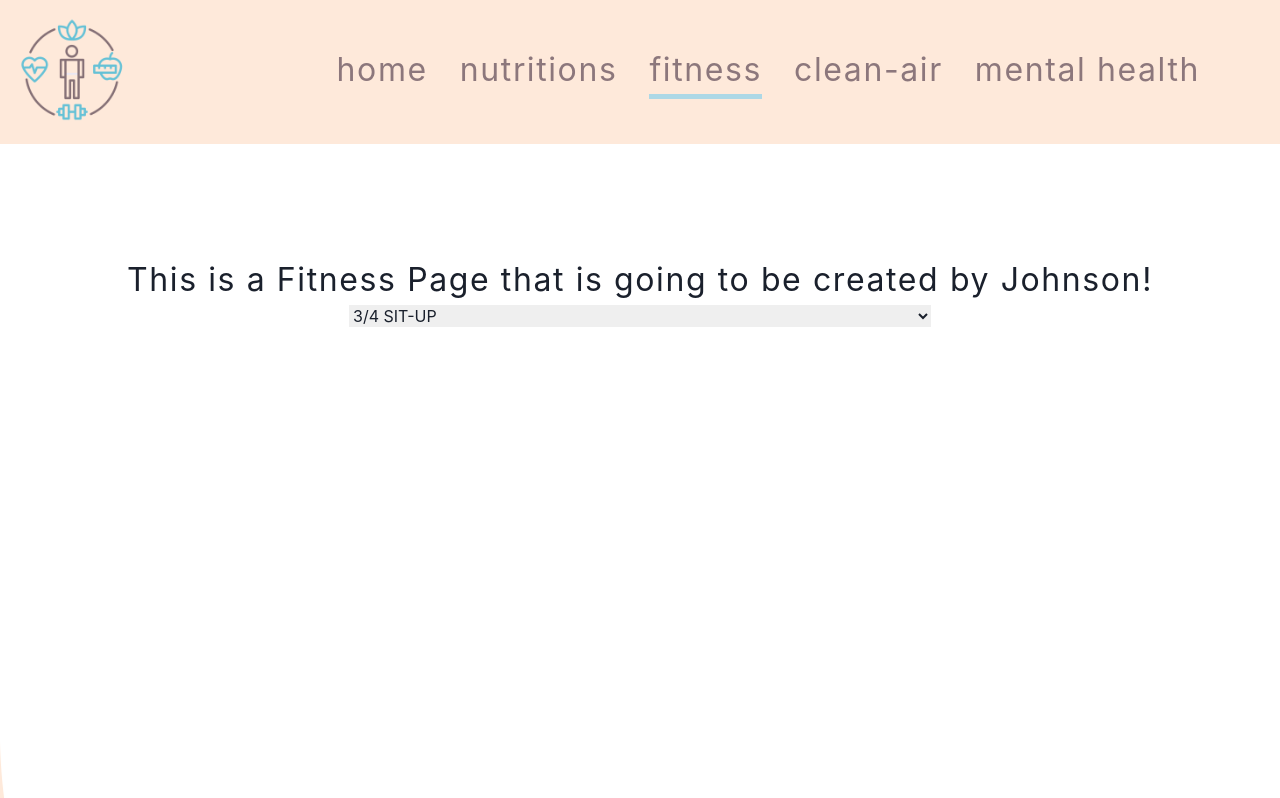
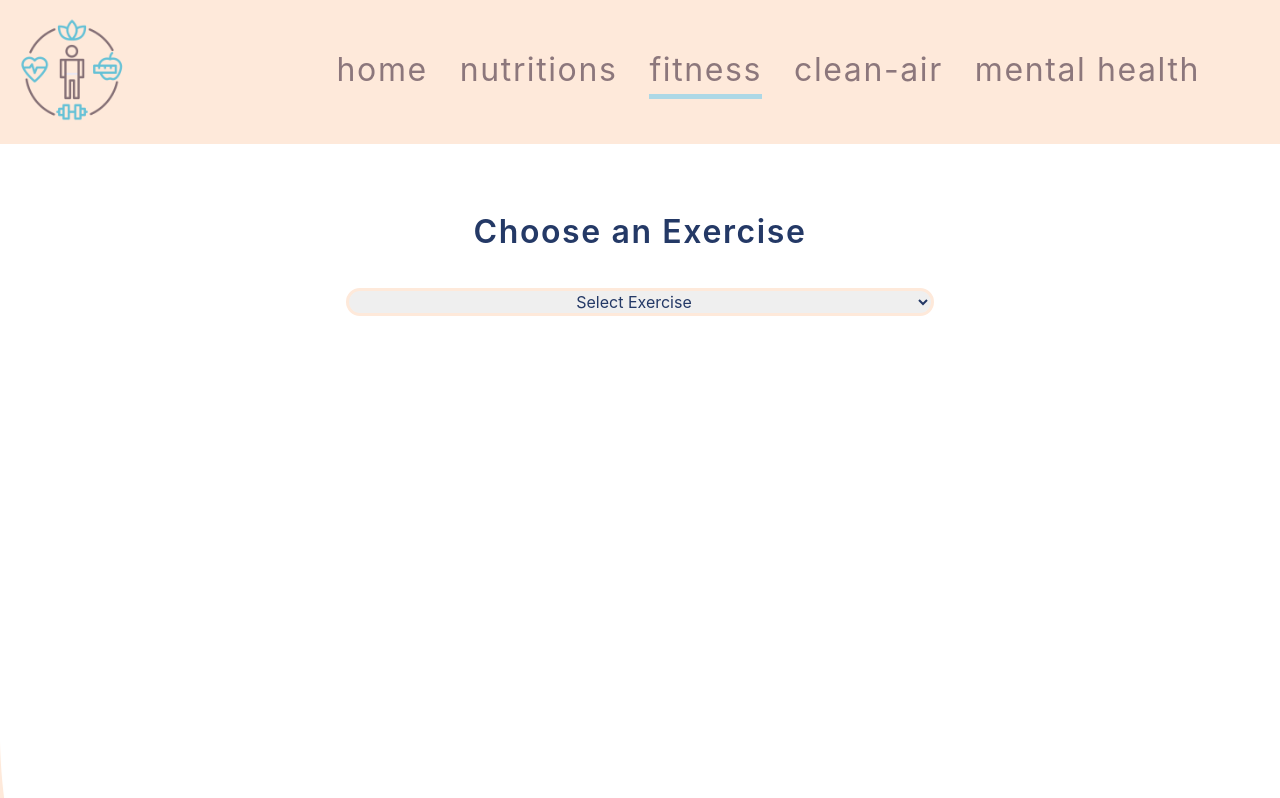
Before and after one commit to OxanaSF/healthy-hood, a React (Create React App) app: page /fitness in a window 1280 px wide. Shown: the top 798 px of the page. Built offline with nearby package versions, Linux system fonts and the light colour scheme; a web font is replaced by a local one.

Commit message:
added fitness content

```diff
--- a/src/components/fitness/FitnessSearch.js
+++ b/src/components/fitness/FitnessSearch.js
@@ -1,53 +1,76 @@
 import styled from "styled-components";
-import { useState } from "react";
-import { useNavigate } from "react-router";
+import { useState, useEffect } from "react";
 import AnimatedPage from "../../animations/AnimatedPageTransition";
 import { data } from "./data";
 
-const FitnessSearchBar = (props) => {
+const FitnessSelect = (props) => {
   const [input, setInput] = useState(false);
-  const navigate = useNavigate();
   const [bodypart, setBodypart] = useState("");
-  const [option, setOption] = useState({});
+  const [option, setOption] = useState("");
   const [exercise, setExercise] = useState("");
-
-  const onSubmitHandler = (e) => {
-    e.preventDefault();
-    navigate(input);
-    setInput("");
-  };
 
   const handleChange = (e) => {
     setInput(true);
+    e.preventDefault();
     setOption(data[e.target.value]);
     console.log(option);
+  };
+
+  useEffect(() => {
     setBodypart(option.bodyPart);
     setExercise(option.gifUrl);
-  };
+  }, [option]);
 
   return (
     <>
       <AnimatedPage>
+        <SelectSection>
           <select onChange={handleChange}>
+            <option disabled={true} selected>
+              Select Exercise
+            </option>
             {data.map((option, index) => {
               return (
-              <option key={index} value={index} placeholder="--Select--">
+                <option key={option.id} value={index} placeholder="Select">
                   {option.name.toUpperCase()}
                 </option>
               );
             })}
           </select>
+        </SelectSection>
       </AnimatedPage>
       {!input ? null : (
         <>
-          <div>{bodypart}</div>
+          <SelectSection>
+            <h2>Targeted Muscle:</h2>
+            <h3>{bodypart}</h3>
             <img className="exercises" alt="exercise" src={exercise}></img>
+          </SelectSection>
         </>
       )}
     </>
   );
 };
 
-const SelectSection = styled.section``;
+const SelectSection = styled.section`
+  font-size: 1rem;
+  font-weight: 600;
+  color: #243966;
+  margin: 2rem 0;
+  select {
+    text-align: center;
+    border: 3px solid rgb(254, 233, 218);
+    border-radius: 3rem;
+    width: fit-content;
+  }
+  h3 {
+    font-size: 2rem;
+  }
+  img {
+    border: 10px solid rgb(254, 233, 218);
+    border-radius: 3rem;
+    margin: 2rem auto;
+  }
+`;
 
-export default FitnessSearchBar;
+export default FitnessSelect;
--- a/src/pages/FitnessPage.js
+++ b/src/pages/FitnessPage.js
@@ -1,14 +1,14 @@
 import styled from "styled-components";
 import AnimatedPageTransition from "../animations/AnimatedPageTransition";
-import FitnessSearchBar from "../components/Fitness/FitnessSearch";
+import FitnessSelect from "../components/Fitness/FitnessSearch";
 
 const FitnessPage = () => {
   return (
     <AnimatedPageTransition>
       <FitnessPageStyled>
-        <h2>This is a Fitness Page that is going to be created by Johnson!</h2>
+        <h2>Choose an Exercise</h2>
         <div className="fitness-page-main">
-          <FitnessSearchBar />
+          <FitnessSelect />
         </div>
       </FitnessPageStyled>
     </AnimatedPageTransition>
@@ -19,10 +19,11 @@ const FitnessPageStyled = styled.section`
   min-height: 70vh;
   padding-top: 2rem;
   text-align: center;
-
+  font-weight: 600;
+  color: #243966;
   position: relative;
   h2 {
-    margin-top: 5rem;
+    margin-top: 2rem;
     text-align: center;
     font-size: 2rem;
   }
```
Lines whose indentation alone changed are shown as unchanged.
